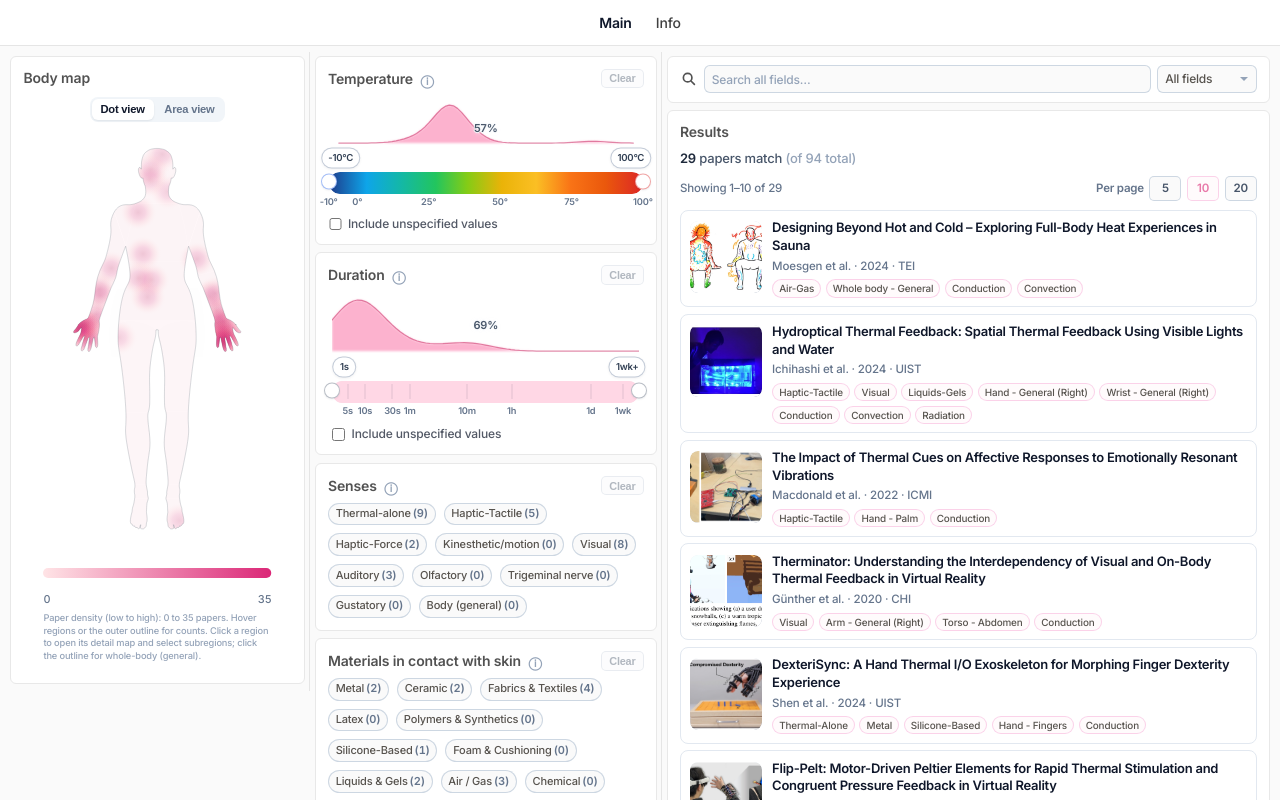
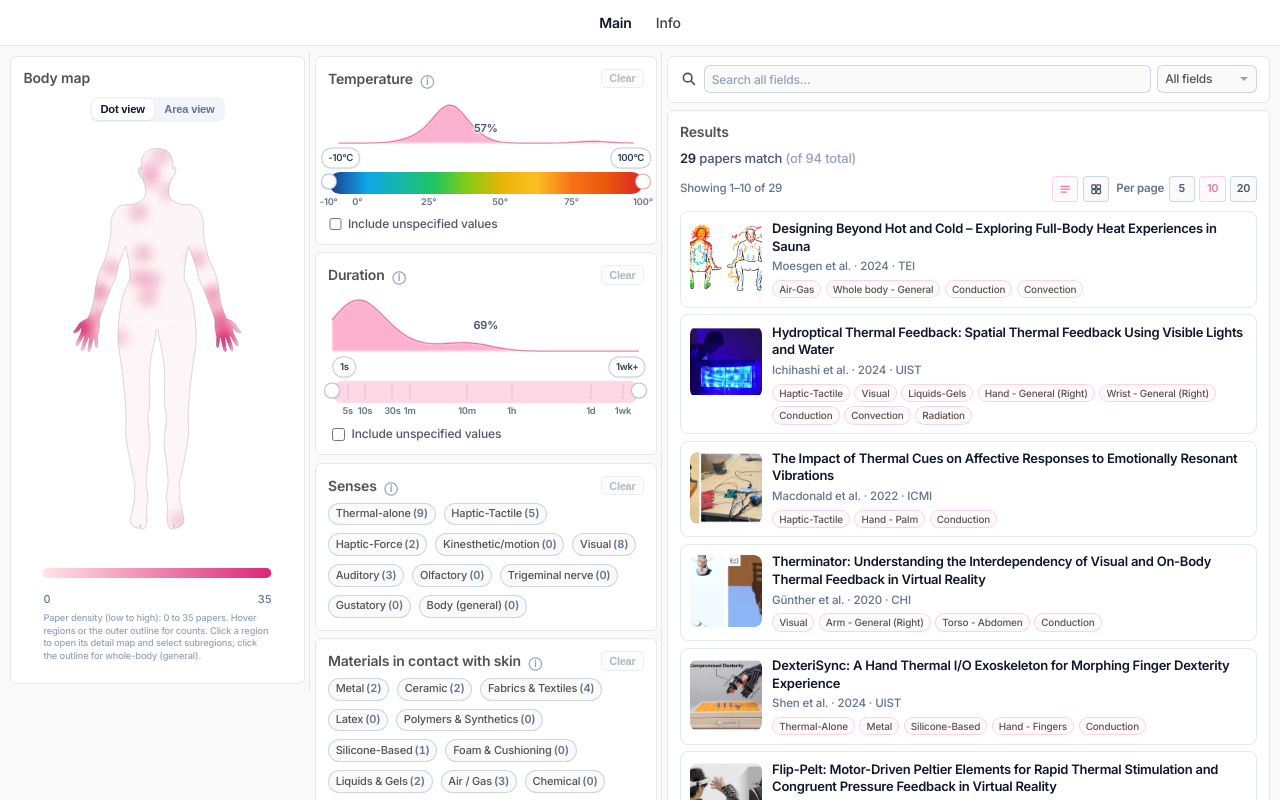
Before and after one commit to sandyleedev/thermal-interaction-web, a React (Vite) app in the folder frontend/: page / in a window 1280 px wide. Shown: the top 800 px of the page. Built offline with nearby package versions, Linux system fonts and the light colour scheme; the HTML template or start-up script is replaced by a standard one.

Commit message:
feat: add gallery view & fix thumbnail section

```diff
--- a/frontend/src/components/landing/ResultsPanel.tsx
+++ b/frontend/src/components/landing/ResultsPanel.tsx
@@ -10,6 +10,28 @@ const RESULTS_PAGE_SIZE_OPTIONS = [5, 10, 20] as const;
 type ResultsPageSize = (typeof RESULTS_PAGE_SIZE_OPTIONS)[number];
 const DEFAULT_RESULTS_PAGE_SIZE: ResultsPageSize = 10;
 const VISIBLE_PAGE_BUTTONS = 5;
+
+const RESULTS_LAYOUT_OPTIONS = ["list", "gallery"] as const;
+type ResultsLayout = (typeof RESULTS_LAYOUT_OPTIONS)[number];
+const RESULTS_LAYOUT_STORAGE_KEY = "landing-results-layout";
+
+function readStoredResultsLayout(): ResultsLayout {
+  try {
+    const stored = localStorage.getItem(RESULTS_LAYOUT_STORAGE_KEY);
+    if (stored === "list" || stored === "gallery") return stored;
+  } catch {
+    /* private mode / blocked storage */
+  }
+  return "list";
+}
+
+function persistResultsLayout(layout: ResultsLayout): void {
+  try {
+    localStorage.setItem(RESULTS_LAYOUT_STORAGE_KEY, layout);
+  } catch {
+    /* ignore */
+  }
+}
 
 function lastNameOf(author: string): string {
   const name = author.trim();
@@ -90,10 +112,132 @@ function ResultsPageSizeSelector({
   );
 }
 
+const RESULTS_LAYOUT_TOGGLE: Record<
+  ResultsLayout,
+  { label: string; title: string }
+> = {
+  list: { label: "List layout", title: "List view" },
+  gallery: { label: "Gallery layout", title: "Gallery view (2 columns)" },
+};
+
+function ResultsListLayoutIcon() {
+  return (
+    <svg
+      className="results-layout-toggle-btn__icon"
+      viewBox="0 0 20 20"
+      fill="none"
+      xmlns="http://www.w3.org/2000/svg"
+      aria-hidden
+    >
+      <path
+        d="M4.25 6h11.5M4.25 10h11.5M4.25 14h7.5"
+        stroke="currentColor"
+        strokeWidth="1.75"
+        strokeLinecap="round"
+      />
+    </svg>
+  );
+}
+
+function ResultsGalleryLayoutIcon() {
+  return (
+    <svg
+      className="results-layout-toggle-btn__icon"
+      viewBox="0 0 20 20"
+      fill="none"
+      xmlns="http://www.w3.org/2000/svg"
+      aria-hidden
+    >
+      <rect
+        x="4"
+        y="4"
+        width="5.25"
+        height="5.25"
+        rx="1.1"
+        stroke="currentColor"
+        strokeWidth="1.75"
+      />
+      <rect
+        x="10.75"
+        y="4"
+        width="5.25"
+        height="5.25"
+        rx="1.1"
+        stroke="currentColor"
+        strokeWidth="1.75"
+      />
+      <rect
+        x="4"
+        y="10.75"
+        width="5.25"
+        height="5.25"
+        rx="1.1"
+        stroke="currentColor"
+        strokeWidth="1.75"
+      />
+      <rect
+        x="10.75"
+        y="10.75"
+        width="5.25"
+        height="5.25"
+        rx="1.1"
+        stroke="currentColor"
+        strokeWidth="1.75"
+      />
+    </svg>
+  );
+}
+
+type ResultsLayoutSelectorProps = {
+  layout: ResultsLayout;
+  onLayoutChange: (layout: ResultsLayout) => void;
+};
+
+function ResultsLayoutSelector({
+  layout,
+  onLayoutChange,
+}: ResultsLayoutSelectorProps) {
+  return (
+    <div
+      className="results-layout-toggle"
+      role="group"
+      aria-label="Results layout"
+    >
+      {RESULTS_LAYOUT_OPTIONS.map((mode) => {
+        const { label, title } = RESULTS_LAYOUT_TOGGLE[mode];
+        return (
+          <button
+            key={mode}
+            type="button"
+            className={[
+              "results-layout-toggle-btn",
+              layout === mode && "results-layout-toggle-btn--active",
+            ]
+              .filter(Boolean)
+              .join(" ")}
+            aria-label={label}
+            aria-pressed={layout === mode}
+            title={title}
+            onClick={() => onLayoutChange(mode)}
+          >
+            {mode === "list" ? (
+              <ResultsListLayoutIcon />
+            ) : (
+              <ResultsGalleryLayoutIcon />
+            )}
+          </button>
+        );
+      })}
+    </div>
+  );
+}
+
 type ResultsListToolbarProps = {
   rangeStart: number;
   rangeEnd: number;
   totalCount: number;
+  layout: ResultsLayout;
+  onLayoutChange: (layout: ResultsLayout) => void;
   pageSize: ResultsPageSize;
   onPageSizeChange: (size: ResultsPageSize) => void;
 };
@@ -102,6 +246,8 @@ function ResultsListToolbar({
   rangeStart,
   rangeEnd,
   totalCount,
+  layout,
+  onLayoutChange,
   pageSize,
   onPageSizeChange,
 }: ResultsListToolbarProps) {
@@ -111,10 +257,16 @@ function ResultsListToolbar({
         Showing {rangeStart.toLocaleString()}–{rangeEnd.toLocaleString()} of{" "}
         {totalCount.toLocaleString()}
       </p>
+      <div className="results-list-toolbar-controls">
+        <ResultsLayoutSelector
+          layout={layout}
+          onLayoutChange={onLayoutChange}
+        />
         <ResultsPageSizeSelector
           pageSize={pageSize}
           onPageSizeChange={onPageSizeChange}
         />
+      </div>
     </div>
   );
 }
@@ -211,6 +363,9 @@ export function ResultsPanel() {
   const [pageSize, setPageSize] = useState<ResultsPageSize>(
     DEFAULT_RESULTS_PAGE_SIZE,
   );
+  const [resultsLayout, setResultsLayout] = useState<ResultsLayout>(
+    readStoredResultsLayout,
+  );
   const skipScrollOnMountRef = useRef(true);
   const resultsPanelRef = useRef<HTMLElement>(null);
 
@@ -248,6 +403,11 @@ export function ResultsPanel() {
   const rangeStart = rows.length === 0 ? 0 : pageStartIndex + 1;
   const rangeEnd = Math.min(pageStartIndex + pageSize, rows.length);
 
+  const handleLayoutChange = (layout: ResultsLayout) => {
+    setResultsLayout(layout);
+    persistResultsLayout(layout);
+  };
+
   return (
     <div className="landing-results-column">
       <KeywordSearchPanel
@@ -281,12 +441,24 @@ export function ResultsPanel() {
               rangeStart={rangeStart}
               rangeEnd={rangeEnd}
               totalCount={rows.length}
+              layout={resultsLayout}
+              onLayoutChange={handleLayoutChange}
               pageSize={pageSize}
               onPageSizeChange={setPageSize}
             />
           ) : null}
 
-        <ul className="results-paper-list" aria-label="Matching papers">
+        <ul
+          className={[
+            "results-paper-list",
+            resultsLayout === "gallery"
+              ? "results-paper-list--gallery"
+              : "results-paper-list--list",
+          ]
+            .filter(Boolean)
+            .join(" ")}
+          aria-label="Matching papers"
+        >
           {pageRows.map((paper) => (
             <li key={paper.id} className="results-paper-item">
               <Link
--- a/frontend/src/pages/LandingPage.css
+++ b/frontend/src/pages/LandingPage.css
@@ -2000,17 +2000,73 @@
   min-width: 0;
 }
 
+.results-list-toolbar-controls {
+  display: flex;
+  align-items: center;
+  flex-wrap: wrap;
+  justify-content: flex-end;
+  gap: 0.45rem;
+  flex: 0 0 auto;
+  margin-left: auto;
+}
+
 .results-list-toolbar .results-page-size {
   flex: 0 0 auto;
   margin: 0;
-  margin-left: auto;
+}
+
+.results-layout-toggle {
+  display: flex;
+  align-items: center;
+  flex-wrap: nowrap;
+  gap: 0.28rem;
+}
+
+.results-layout-toggle-btn {
+  display: inline-flex;
+  align-items: center;
+  justify-content: center;
+  width: 1.65rem;
+  height: 1.65rem;
+  min-width: 1.65rem;
+  padding: 0;
+  margin: 0;
+  font: inherit;
+  color: #475569;
+  background: #fafafa;
+  border: 1px solid rgba(203, 213, 225, 0.95);
+  border-radius: 4px;
+  cursor: pointer;
+}
+
+.results-layout-toggle-btn__icon {
+  display: block;
+  width: 0.9rem;
+  height: 0.9rem;
+}
+
+.results-layout-toggle-btn:hover {
+  background: #f1f5f9;
+  border-color: rgba(148, 163, 184, 0.85);
+}
+
+.results-layout-toggle-btn:focus-visible {
+  outline: 2px solid rgba(56, 189, 248, 0.55);
+  outline-offset: 2px;
+}
+
+.results-layout-toggle-btn--active {
+  color: var(--filter-chip-selected-accent);
+  background: var(--filter-chip-selected-bg);
+  border-color: var(--filter-chip-selected-border);
+  box-shadow: none;
 }
 
 .results-page-size {
   display: flex;
   align-items: center;
   flex-wrap: nowrap;
-  gap: 0.35rem;
+  gap: 0.28rem;
 }
 
 .results-page-size-label {
@@ -2021,16 +2077,23 @@
 }
 
 .results-page-size-btn {
-  min-width: 2rem;
-  padding: 0.2rem 0.45rem;
+  display: inline-flex;
+  align-items: center;
+  justify-content: center;
+  width: 1.65rem;
+  height: 1.65rem;
+  min-width: 1.65rem;
+  padding: 0;
+  margin: 0;
   font: inherit;
-  font-size: 0.72rem;
+  font-size: 0.68rem;
   font-weight: 600;
   letter-spacing: -0.02em;
+  line-height: 1;
   color: #475569;
   background: #fafafa;
   border: 1px solid rgba(203, 213, 225, 0.95);
-  border-radius: 5px;
+  border-radius: 4px;
   cursor: pointer;
 }
 
@@ -3159,32 +3222,68 @@ body.is-range-slider-dragging {
   cursor: zoom-in;
 }
 
-.paper-detail__hero .paper-thumb-frame {
+/* Tablet + desktop: compact side-by-side hero (do not inherit mobile stacked sizing) */
+@media (min-width: 768px) {
+  .paper-detail__hero .paper-thumb-expand-btn {
+    flex-shrink: 0;
     width: 96px;
     height: 96px;
   }
 
-.paper-thumb-expand-btn .paper-thumb-frame {
+  .paper-detail__hero .paper-thumb-expand-btn .paper-thumb-frame {
     width: 100%;
     height: 100%;
   }
+}
 
 .paper-thumb-lightbox {
+  position: fixed !important;
+  top: 0 !important;
+  right: 0 !important;
+  bottom: 0 !important;
+  left: 0 !important;
+  width: 100vw !important;
+  height: 100dvh !important;
+  max-width: none !important;
+  max-height: none !important;
+  z-index: 10000;
+  box-sizing: border-box;
+  margin: 0 !important;
+  padding: 3.25rem 1rem 1rem;
+  overflow: hidden;
+  pointer-events: auto;
+  background: transparent;
+}
+
+.paper-thumb-lightbox__backdrop {
+  position: absolute;
+  inset: 0;
+  margin: 0;
+  padding: 0;
+  border: none;
+  background: rgba(15, 23, 42, 0.86);
+  cursor: pointer;
+}
+
+.paper-thumb-lightbox__stage {
+  position: relative;
+  z-index: 1;
+  display: flex;
+  align-items: center;
+  justify-content: center;
+  width: 100%;
+  height: 100%;
+  min-height: 0;
+  overflow: auto;
+  -webkit-overflow-scrolling: touch;
+  pointer-events: none;
+}
+
+.paper-thumb-lightbox__close {
   position: fixed;
-  inset: 0;
-  z-index: 1000;
-  display: flex;
-  align-items: center;
-  justify-content: center;
-  padding: 2.5rem 1.25rem 1.25rem;
-  background: rgba(15, 23, 42, 0.78);
-  backdrop-filter: blur(2px);
-}
-
-.paper-thumb-lightbox__close {
-  position: absolute;
   top: 0.85rem;
   right: 0.85rem;
+  z-index: 10001;
   padding: 0.35rem 0.65rem;
   font: inherit;
   font-size: 0.75rem;
@@ -3207,29 +3306,45 @@ body.is-range-slider-dragging {
 }
 
 .paper-thumb-lightbox__img {
-  max-width: min(960px, 100%);
-  max-height: min(88vh, 100%);
+  display: block;
+  max-width: min(960px, calc(100vw - 2rem));
+  max-height: calc(100dvh - 4.5rem);
   width: auto;
   height: auto;
   object-fit: contain;
   border-radius: 8px;
   box-shadow: 0 12px 40px rgba(0, 0, 0, 0.35);
+  pointer-events: auto;
 }
 
 .results-paper-list {
   list-style: none;
   margin: 0.65rem 0 0;
   padding: 0;
+}
+
+.results-paper-list--list {
   display: flex;
   flex-direction: column;
   gap: 0.42rem;
 }
 
+.results-paper-list--gallery {
+  display: grid;
+  grid-template-columns: repeat(2, minmax(0, 1fr));
+  gap: 0.5rem;
+  align-items: stretch;
+}
+
+.results-paper-item {
+  min-width: 0;
+}
+
+.results-paper-list--gallery .results-paper-item {
+  display: flex;
+}
+
 .results-paper-card {
-  display: grid;
-  grid-template-columns: 72px minmax(0, 1fr);
-  gap: 0.65rem;
-  align-items: flex-start;
   padding: 0.52rem 0.55rem;
   border: 1px solid #e2e8f0;
   border-radius: 8px;
@@ -3242,6 +3357,23 @@ body.is-range-slider-dragging {
   text-decoration: none;
 }
 
+.results-paper-list--list .results-paper-card {
+  display: grid;
+  grid-template-columns: 72px minmax(0, 1fr);
+  gap: 0.65rem;
+  align-items: flex-start;
+  width: 100%;
+}
+
+.results-paper-list--gallery .results-paper-card {
+  display: flex;
+  flex-direction: column;
+  flex: 1 1 auto;
+  min-width: 0;
+  width: 100%;
+  padding: 0.45rem 0.48rem 0.52rem;
+}
+
 .results-paper-card:hover {
   text-decoration: none;
   background: #f8fafc;
@@ -3259,7 +3391,27 @@ body.is-range-slider-dragging {
 }
 
 .results-paper-card__thumb {
+  flex-shrink: 0;
+}
+
+.results-paper-list--list .results-paper-card__thumb {
   padding-top: 2px;
+}
+
+.results-paper-list--gallery .results-paper-card__thumb {
+  width: 100%;
+}
+
+.results-paper-list--gallery .results-paper-card__thumb .paper-thumb-frame {
+  width: 100%;
+  height: auto;
+  aspect-ratio: 4 / 3;
+}
+
+.results-paper-list--gallery .results-paper-card__body {
+  flex: 1 1 auto;
+  min-width: 0;
+  padding-top: 0.42rem;
 }
 
 .results-paper-card__title {
@@ -3271,6 +3423,15 @@ body.is-range-slider-dragging {
   color: #0f172a;
 }
 
+.results-paper-list--gallery .results-paper-card__title {
+  margin-bottom: 0.18rem;
+  font-size: 0.75rem;
+  display: -webkit-box;
+  -webkit-box-orient: vertical;
+  -webkit-line-clamp: 3;
+  overflow: hidden;
+}
+
 .results-paper-card__meta {
   margin: 0 0 0.35rem;
   font-size: 0.72rem;
@@ -3279,6 +3440,16 @@ body.is-range-slider-dragging {
   line-height: 1.4;
 }
 
+.results-paper-list--gallery .results-paper-card__meta {
+  margin-bottom: 0.3rem;
+  font-size: 0.68rem;
+  line-height: 1.35;
+  display: -webkit-box;
+  -webkit-box-orient: vertical;
+  -webkit-line-clamp: 2;
+  overflow: hidden;
+}
+
 .results-paper-card__meta-sep {
   font-weight: 400;
   color: #94a3b8;
@@ -3288,6 +3459,18 @@ body.is-range-slider-dragging {
   display: flex;
   flex-wrap: wrap;
   gap: 0.28rem;
+}
+
+.results-paper-list--gallery .results-paper-card__tags {
+  gap: 0.22rem;
+  max-height: 2.55rem;
+  overflow: hidden;
+}
+
+@media (max-width: 420px) {
+  .results-paper-list--gallery {
+    grid-template-columns: minmax(0, 1fr);
+  }
 }
 
 .paper-detail-page {
@@ -3674,7 +3857,7 @@ body.is-range-slider-dragging {
   box-shadow: none;
 }
 
-/* Paper detail — mobile */
+/* Paper detail — mobile only (tablet/PC keep side-by-side hero) */
 @media (max-width: 767px) {
   .paper-detail-page {
     padding: 0.35rem 0.5rem 1.25rem;
```
Also changed, not shown: frontend/src/components/landing/PaperThumbnailPlaceholder.tsx (+68 -41 lines), frontend/public/paper-thumbnails/10.1145_3313831.3376195.jpg. Lines whose indentation alone changed are shown as unchanged.
